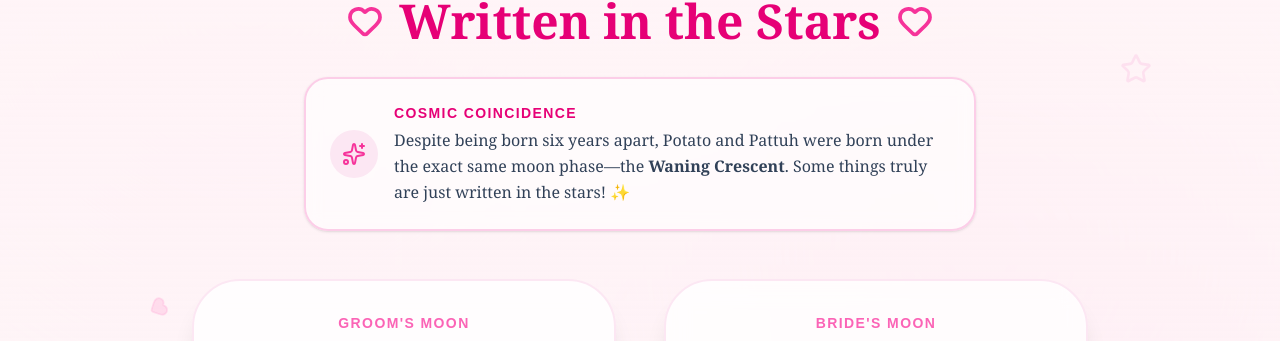
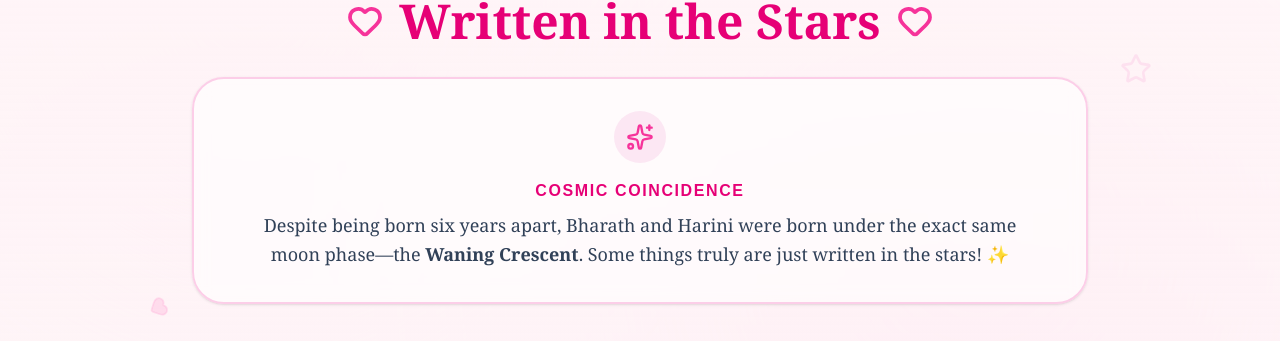
Before and after one commit to RuinPrince/Wedding-Gift, a Next.js app: page /moon in a window 1280 px wide. Shown: the part 251-592 px from the top of the page. Built offline with nearby package versions, Linux system fonts and the light colour scheme; a web font is replaced by a local one.

Commit message:
Fina moon

```diff
--- a/app/(chapters)/moon/page.tsx
+++ b/app/(chapters)/moon/page.tsx
@@ -60,7 +60,6 @@ export default function BirthdayMoons() {
   ];
 
   return (
-    // FIX: Completely removed the pt-8 and md:pt-12 classes. Replaced with pt-2 to eliminate the gap!
     <section className="pt-2 sm:pt-4 pb-24 px-4 sm:px-6 relative z-10 overflow-hidden bg-gradient-to-b from-[#FFF5F7] to-pink-50/50 min-h-screen">
 
       <FloatingHearts />
@@ -84,19 +83,20 @@ export default function BirthdayMoons() {
           <Heart className="text-pink-500 hidden sm:block w-7 h-7 md:w-9 md:h-9" strokeWidth={2.5} />
         </h2>
 
+        {/* REVERTED TO IMAGE 1 LAYOUT: Wide banner, centered icon on top, centered text */}
         <motion.div
           initial={{ opacity: 0, scale: 0.9 }}
           animate={{ opacity: 1, scale: 1 }}
           transition={{ delay: 0.2 }}
-          className="max-w-2xl mx-auto bg-white/60 backdrop-blur-sm border-2 border-pink-200 p-5 sm:p-6 rounded-2xl sm:rounded-3xl shadow-sm mb-8 sm:mb-12 flex flex-col md:flex-row items-center gap-3 sm:gap-4 text-center md:text-left"
+          className="max-w-4xl mx-auto bg-white/60 backdrop-blur-sm border-2 border-pink-200 p-6 sm:p-8 rounded-2xl sm:rounded-[2rem] shadow-sm mb-8 sm:mb-12 flex flex-col items-center text-center"
         >
-          <div className="bg-pink-100 p-3 rounded-full text-pink-500 shrink-0">
-            <Sparkles size={24} />
+          <div className="bg-pink-100 p-3 rounded-full text-pink-500 mb-4 shrink-0">
+            <Sparkles size={28} />
           </div>
-          <div>
-            <h4 className="font-bold text-pink-600 uppercase tracking-widest text-xs sm:text-sm mb-1">Cosmic Coincidence</h4>
-            <p className="text-slate-700 font-serif leading-relaxed text-sm sm:text-base">
-              Despite being born six years apart, Potato and Pattuh were born under the exact same moon phase—the <strong>Waning Crescent</strong>. Some things truly are just written in the stars! ✨
+          <div className="max-w-3xl">
+            <h4 className="font-bold text-pink-600 uppercase tracking-widest text-sm sm:text-base mb-2">Cosmic Coincidence</h4>
+            <p className="text-slate-700 font-serif leading-relaxed text-base sm:text-lg">
+              Despite being born six years apart, Bharath and Harini were born under the exact same moon phase—the <strong>Waning Crescent</strong>. Some things truly are just written in the stars! ✨
             </p>
           </div>
         </motion.div>
```
